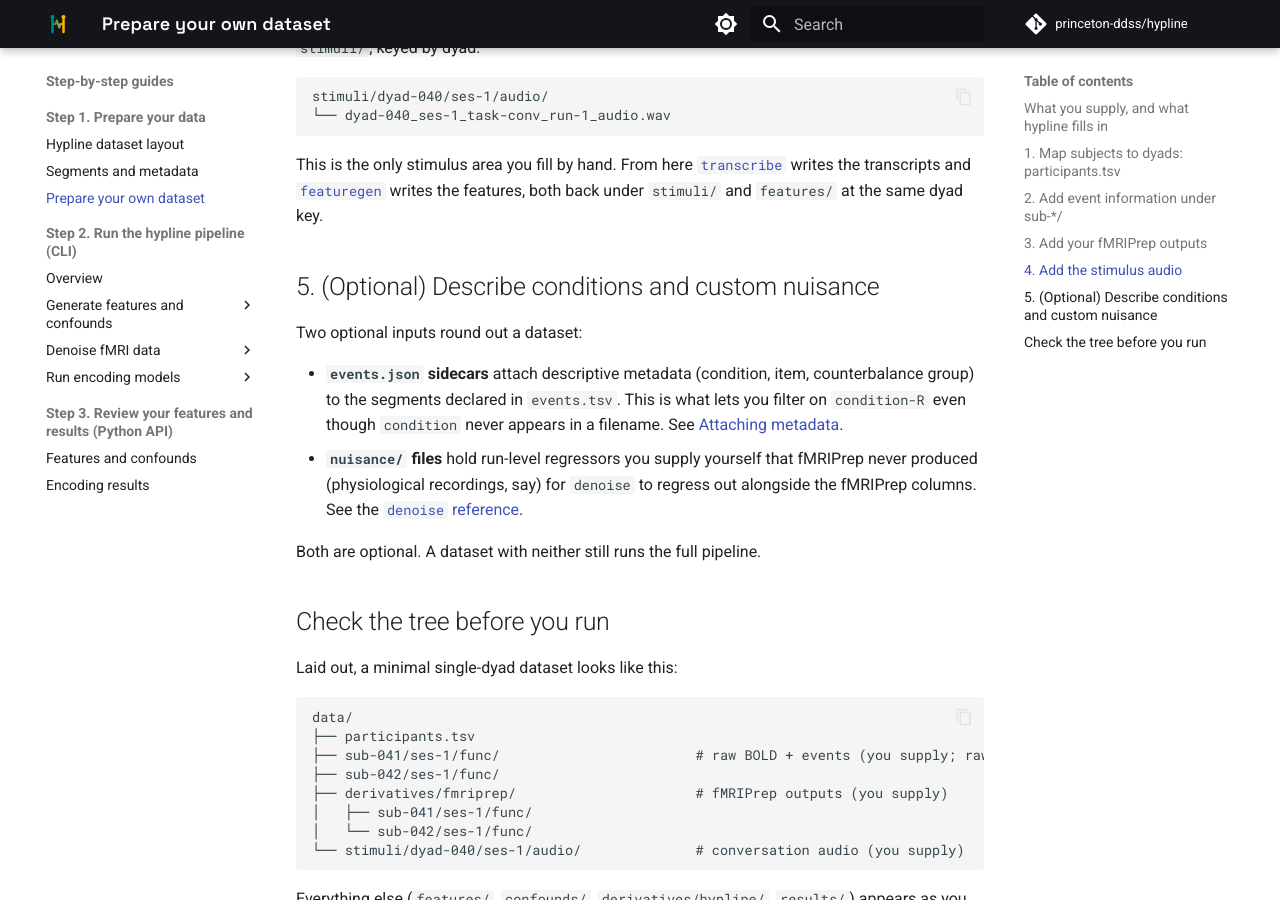
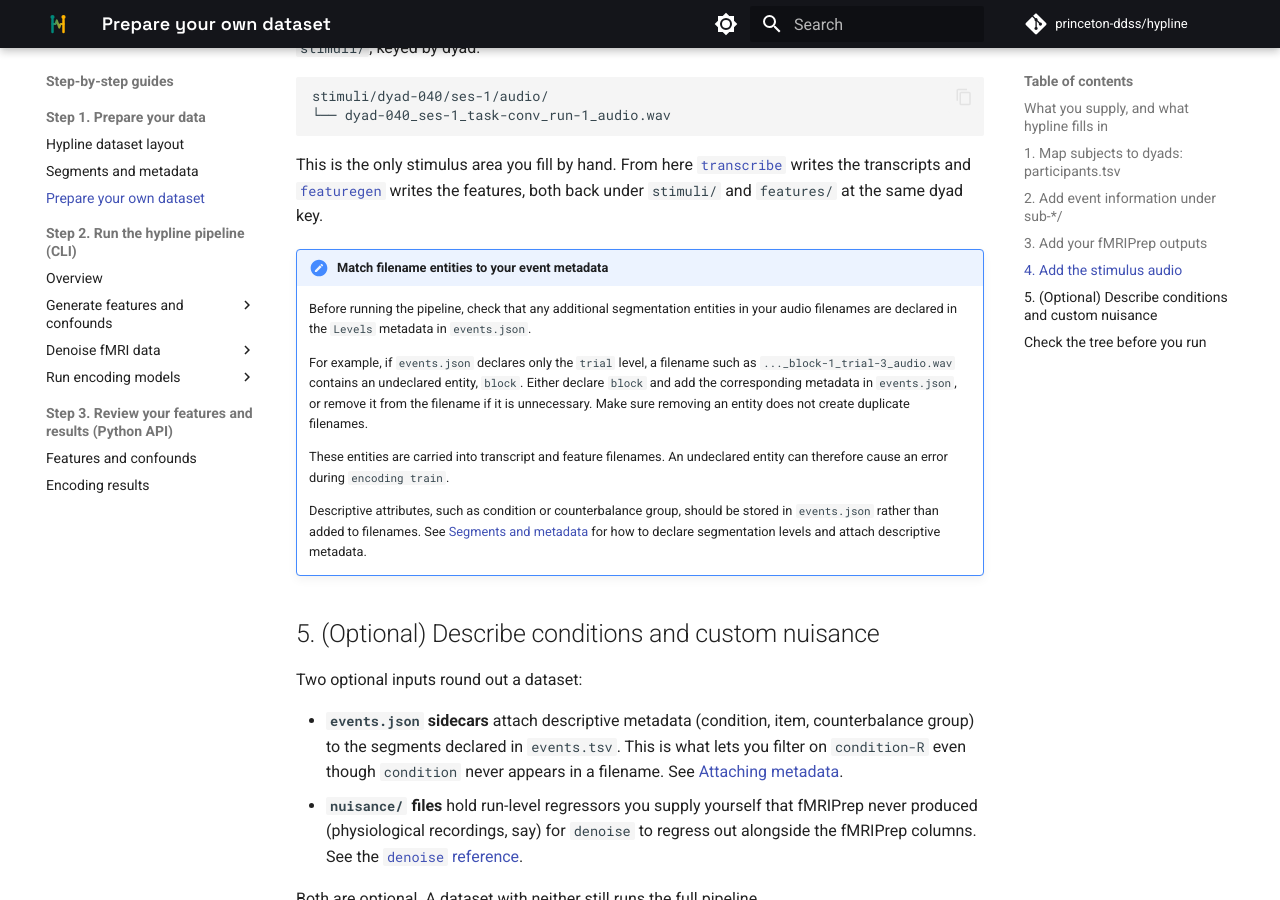
Before and after one commit to princeton-ddss/hypline, an MkDocs documentation site: the page built from docs/mkdocs/step-by-step/prepare-dataset.md, in a window 1280 px wide and 900 px high, scrolled down 2712 px. Built offline with MkDocs 1.6.1 and Material for MkDocs 9.7.7, drawn with Linux system fonts in a browser that asks for light colours; comment, search, counter and statistics services are not loaded; the version menu is left out.

Commit message:
Clarify filename entity matching requirements
Added note about matching filename entities to event metadata in events.json to avoid errors during encoding.

```diff
--- a/docs/mkdocs/step-by-step/prepare-dataset.md
+++ b/docs/mkdocs/step-by-step/prepare-dataset.md
@@ -126,6 +126,28 @@ This is the only stimulus area you fill by hand. From here
 [`featuregen`](featuregen.md) writes the features, both back under
 `stimuli/` and `features/` at the same dyad key.
 
+!!! note "Match filename entities to your event metadata"
+
+    Before running the pipeline, check that any additional segmentation
+    entities in your audio filenames are declared in the `Levels`
+    metadata in `events.json`.
+
+    For example, if `events.json` declares only the `trial` level,
+    a filename such as `..._block-1_trial-3_audio.wav` contains an
+    undeclared entity, `block`. Either declare `block` and add the
+    corresponding metadata in `events.json`, or remove it from the
+    filename if it is unnecessary. Make sure removing an entity does
+    not create duplicate filenames.
+
+    These entities are carried into transcript and feature filenames.
+    An undeclared entity can therefore cause an error during
+    `encoding train`.
+
+    Descriptive attributes, such as condition or counterbalance group,
+    should be stored in `events.json` rather than added to filenames.
+    See [Segments and metadata](segments.md) for how to declare
+    segmentation levels and attach descriptive metadata.
+
 ## 5. (Optional) Describe conditions and custom nuisance
 
 Two optional inputs round out a dataset:
```
